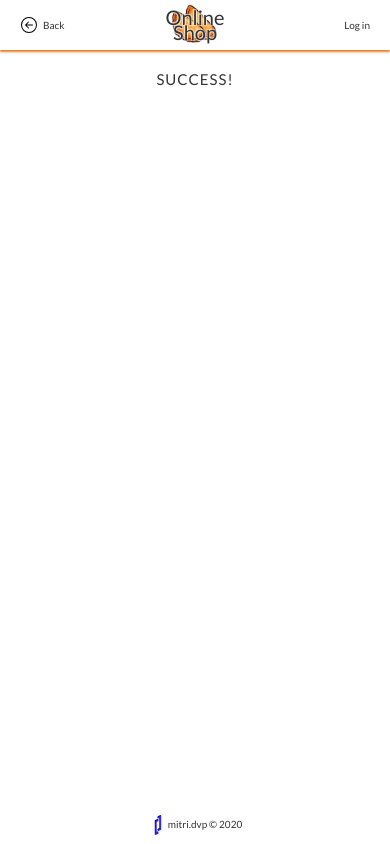
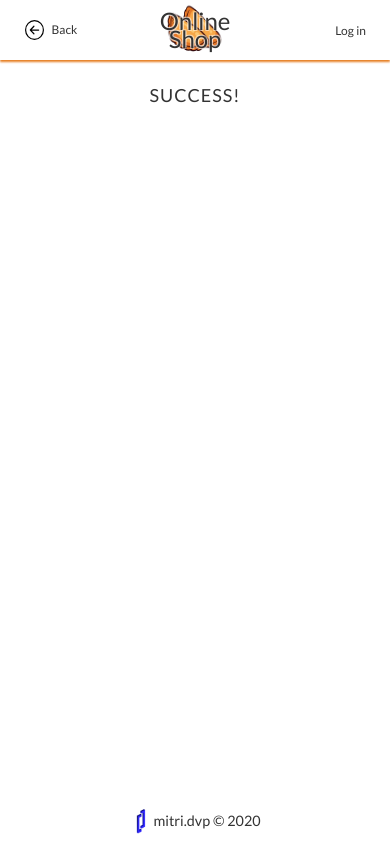
Before and after one commit to mitri-dvp/strapi-ecommerce-test-frontend, a Next.js app: page /success/paypal in a window 390 px wide. Built offline with nearby package versions, Linux system fonts and the light colour scheme; no server answers.

Commit message:
UI mobile fix 2

```diff
--- a/styles/Product.module.css
+++ b/styles/Product.module.css
@@ -65,5 +65,6 @@ opacity: 1;
   }
   .wrapper {
     padding: 0;
+    grid-template-columns: 1fr;
   }
 }
--- a/styles/globals.css
+++ b/styles/globals.css
@@ -65,6 +65,9 @@ content {
 
 @media only screen and (max-width: 400px) {
   :root {
-    font-size: 10px;
+    font-size: 12px;
+  }
+  p {
+    font-size: 1.2rem;
   }
 }
```
